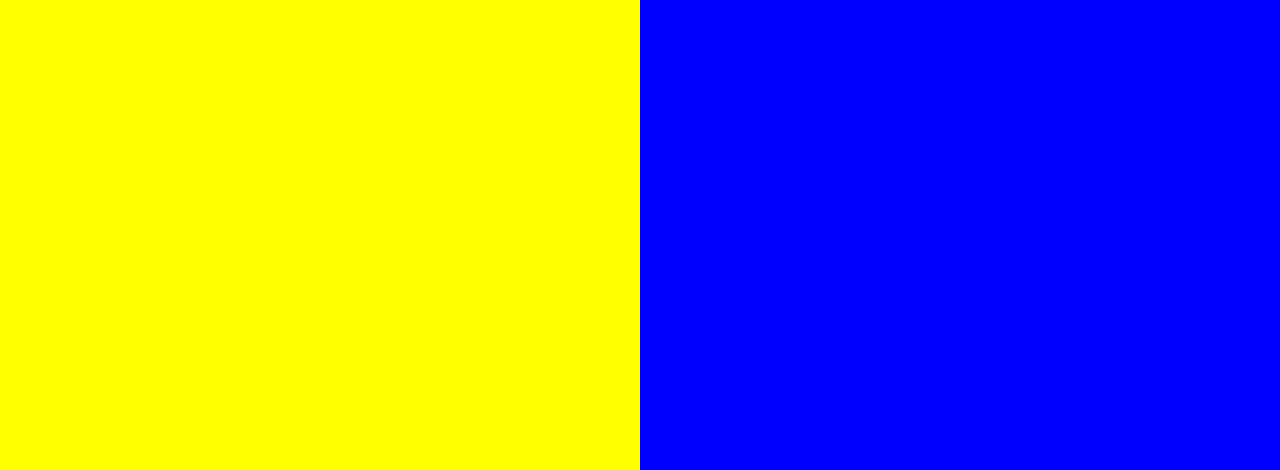
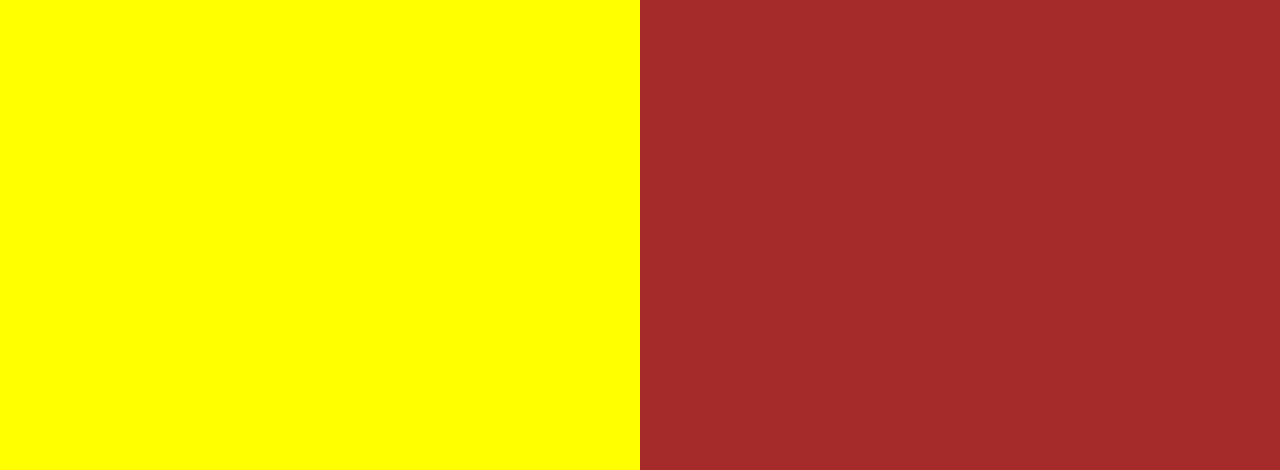
Before and after one commit to cloudiscake/testrepo, a website: page index.html in a window 1280 px wide. Shown: the part 330-800 px from the top of the page. Drawn offline with Linux system fonts and the light colour scheme.

Commit message:
Update index.html

```diff
--- a/index.html
+++ b/index.html
@@ -49,7 +49,7 @@
         bottom: 0px;
         left: 50%;
 
-        background-color: Blue;
+        background-color: Brown;
       }
 
       h1 {
```
